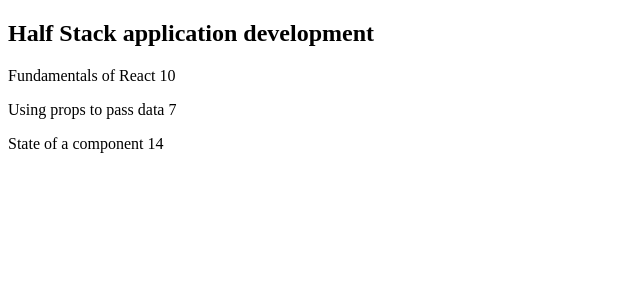
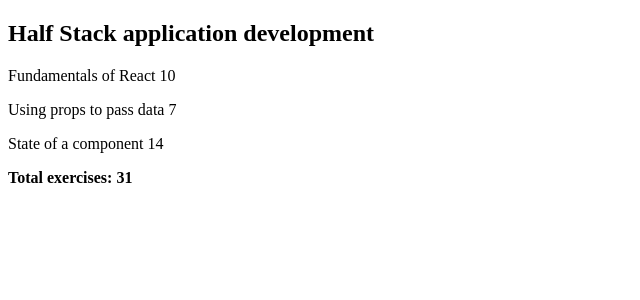
Before and after one commit to hiba-sam/bootcamp_fullstack, a React (Vite) app: page / in a window 1280 px wide. Shown: the top 300 px of the page, without its empty margins (0-640 px from the left). Built offline with nearby package versions, Linux system fonts and the light colour scheme.

Commit message:
Implement Total component in Course
Added Total component to display total exercises.

```diff
--- a/src/components/course.jsx
+++ b/src/components/course.jsx
@@ -14,10 +14,16 @@
   </>
 )
 
+const Total = ({ parts }) => {
+  const sum = parts.reduce((total, part) => total + part.exercises, 0)
+  return <p><strong>Total exercises: {sum}</strong></p>
+}
+
 const Course = ({ course }) => (
   <div>
     <Header name={course.name} />
     <Content parts={course.parts} />
+    <Total parts={course.parts} />
   </div>
 )
 
```
Lines whose indentation alone changed are shown as unchanged.
